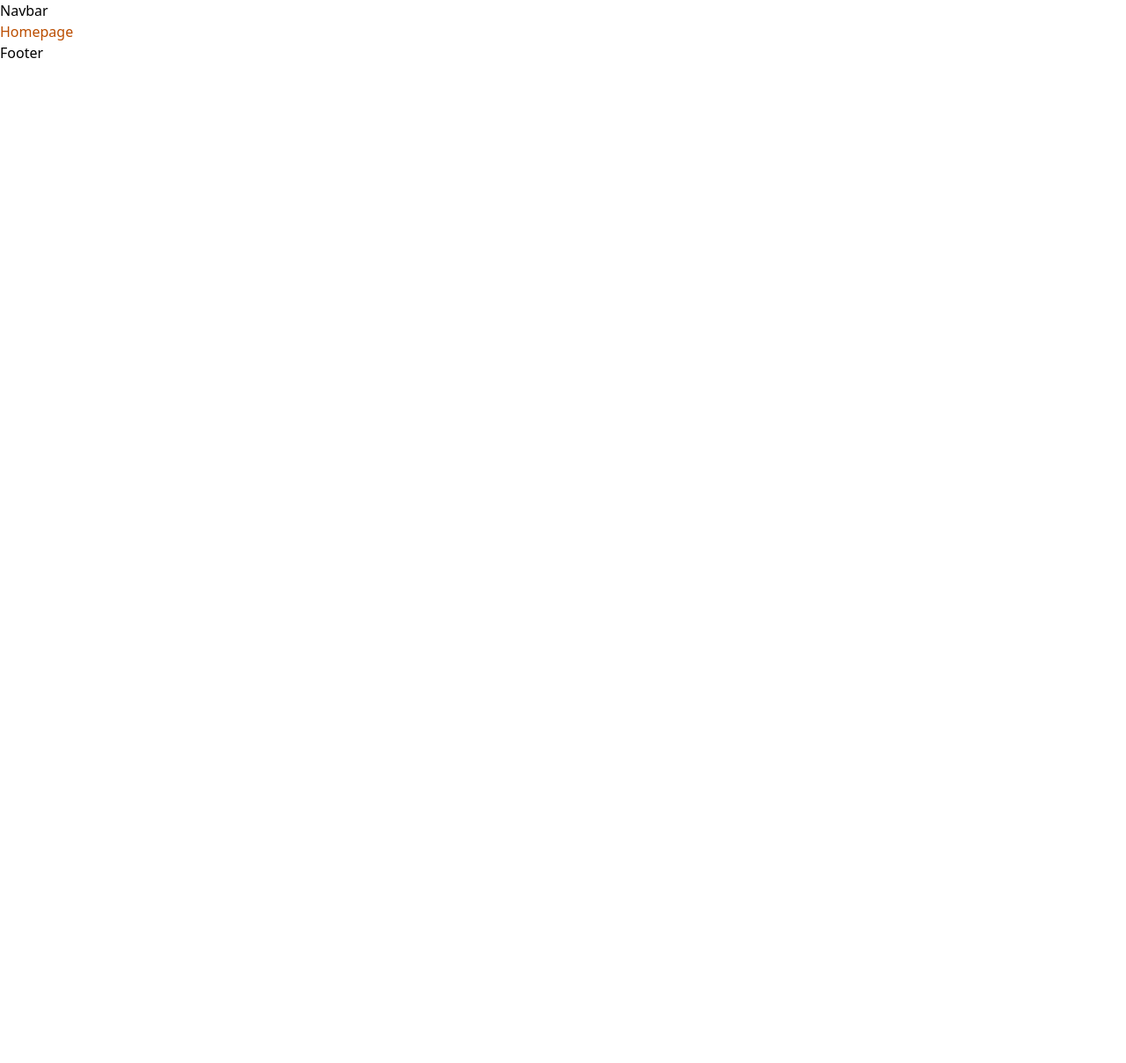
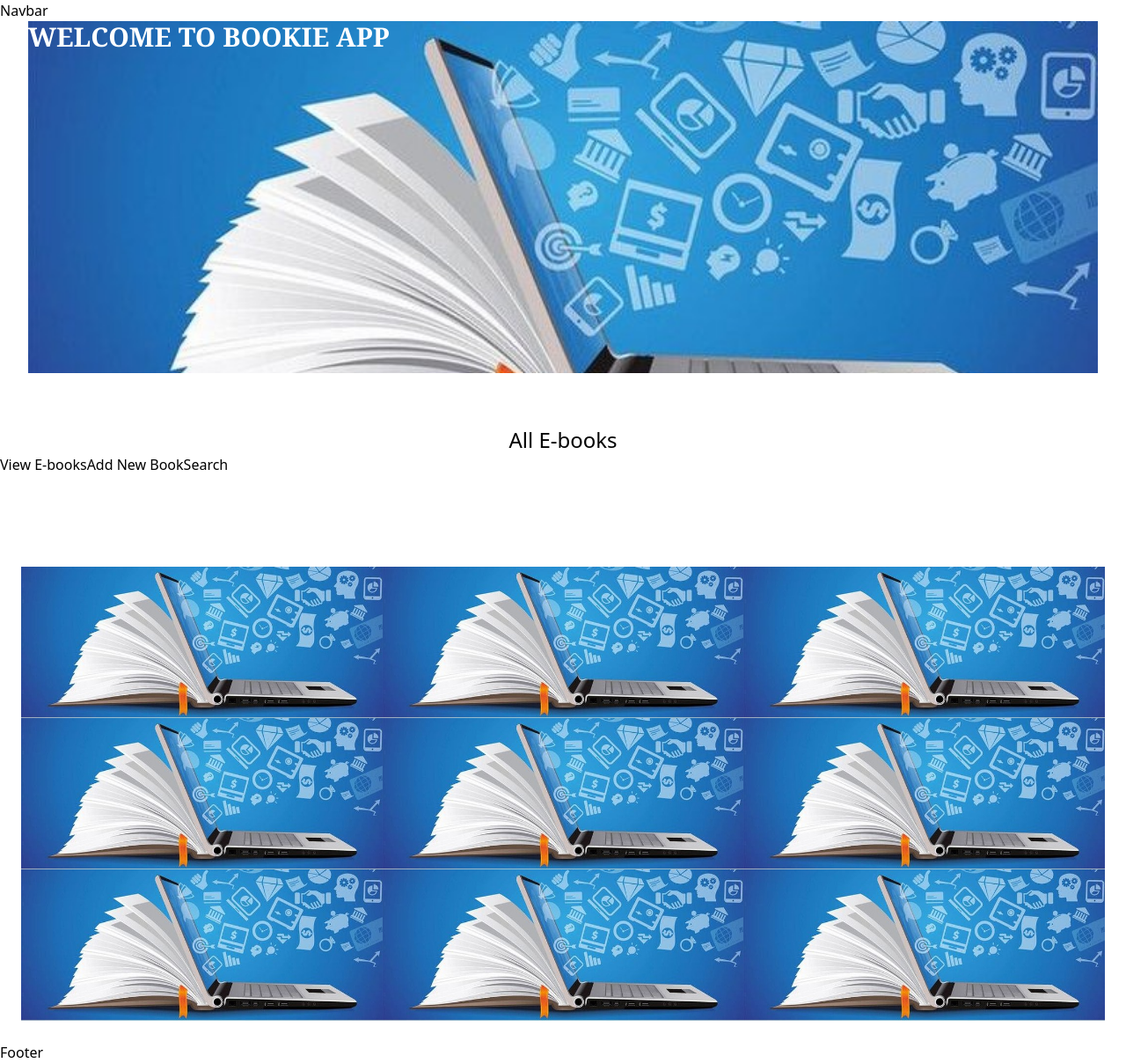
Before and after one commit to BugSlayersC5/Bookie-App, a React (Vite) app: page / in a window 1280 px wide. Shown: the whole page at 88% size. Before the commit the page ends 800 px from the top, so only its background shows below. Built offline with nearby package versions, Linux system fonts and the light colour scheme.

Commit message:
working on homepage

```diff
--- a/src/pages/Home.jsx
+++ b/src/pages/Home.jsx
@@ -1,11 +1,45 @@
 import Navbar from "../components/Navbar";
 import Footer from "../components/Footer";
+import BookImg from "../assets/bookimg.jpg"
 
 export default function Home() {
     return (
         <>
             <Navbar />
-            <h1 className="text-amber-700">Homepage</h1>
+            <h1 className="text-amber-700"></h1>
+            <section className="bg-[url(./assets/bookimg.jpg)] h-[50vh] bg-cover w-[95%] mx-auto relative">
+                <h1 className="font-bold text-3xl text-white font-serif ">WELCOME TO BOOKIE APP</h1>
+            </section>
+
+            {/* <section className="flex display-col justify-end ">
+                <div>Search By Title</div>
+                <div>Search By Author</div>
+                <div>
+
+                </div>
+            </section> */}
+            <div>
+                <h2 className="text-2xl flex display-flex mt-15 justify-center ">All E-books</h2>
+                <button>View E-books</button>
+                <button>Add New Book</button>
+                <button>Search</button>
+            </div>
+
+
+
+            <section className=" flex justify-center w-15% mt-20">
+                <div className="bg-white p-6 grid grid-cols-3">
+                    <img src={BookImg} alt="Book Image" />
+                    <img src={BookImg} alt="Book Image" />
+                    <img src={BookImg} alt="Book Image" />
+                    <img src={BookImg} alt="Book Image" />
+                    <img src={BookImg} alt="Book Image" />
+                    <img src={BookImg} alt="Book Image" />
+                    <img src={BookImg} alt="Book Image" />
+                    <img src={BookImg} alt="Book Image" />
+                    <img src={BookImg} alt="Book Image" />
+                </div>
+            </section>
             <Footer />
         </>
     );
```
Also changed, not shown: src/App.jsx (line endings or trailing spaces), src/assets/bookimg.jpg (added).
